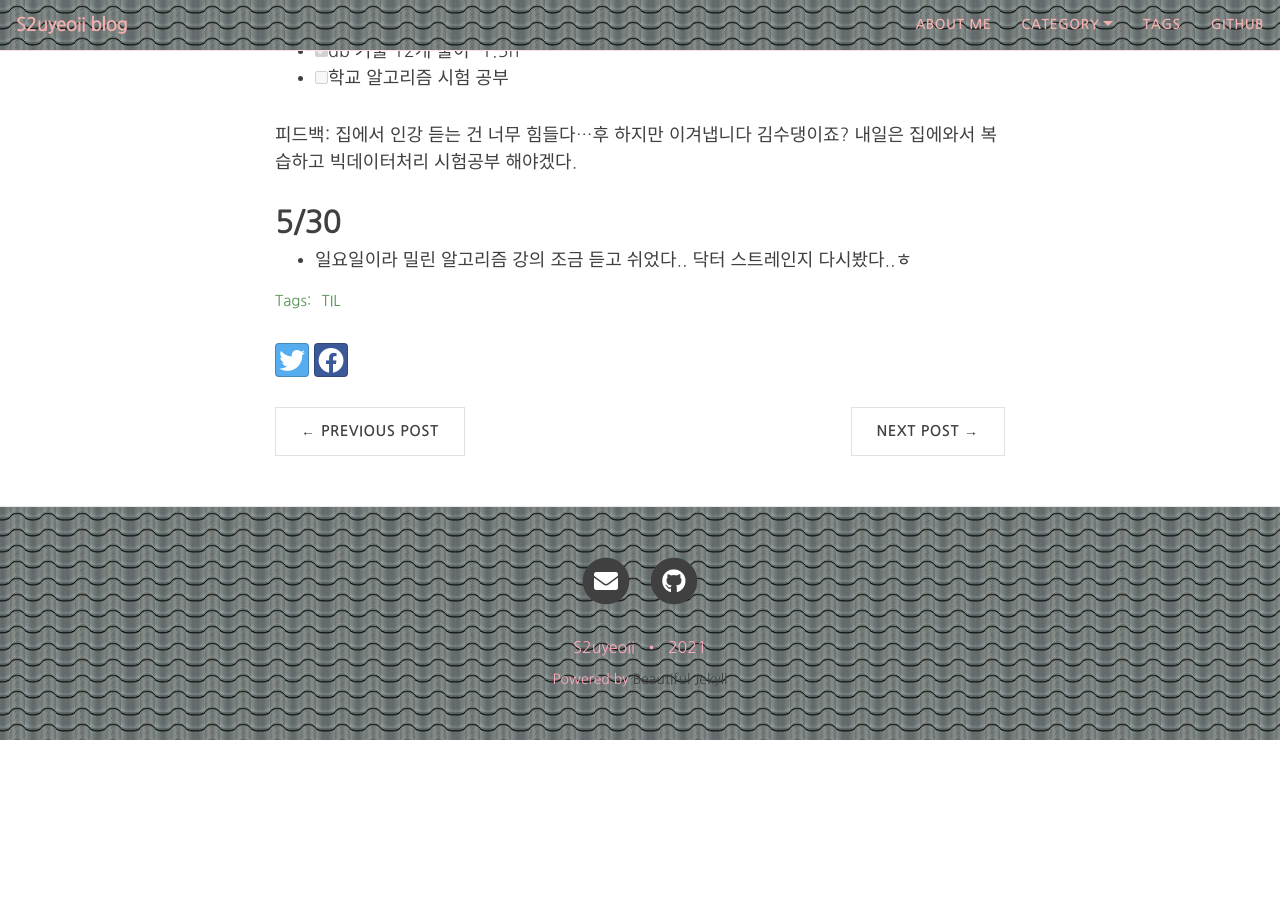
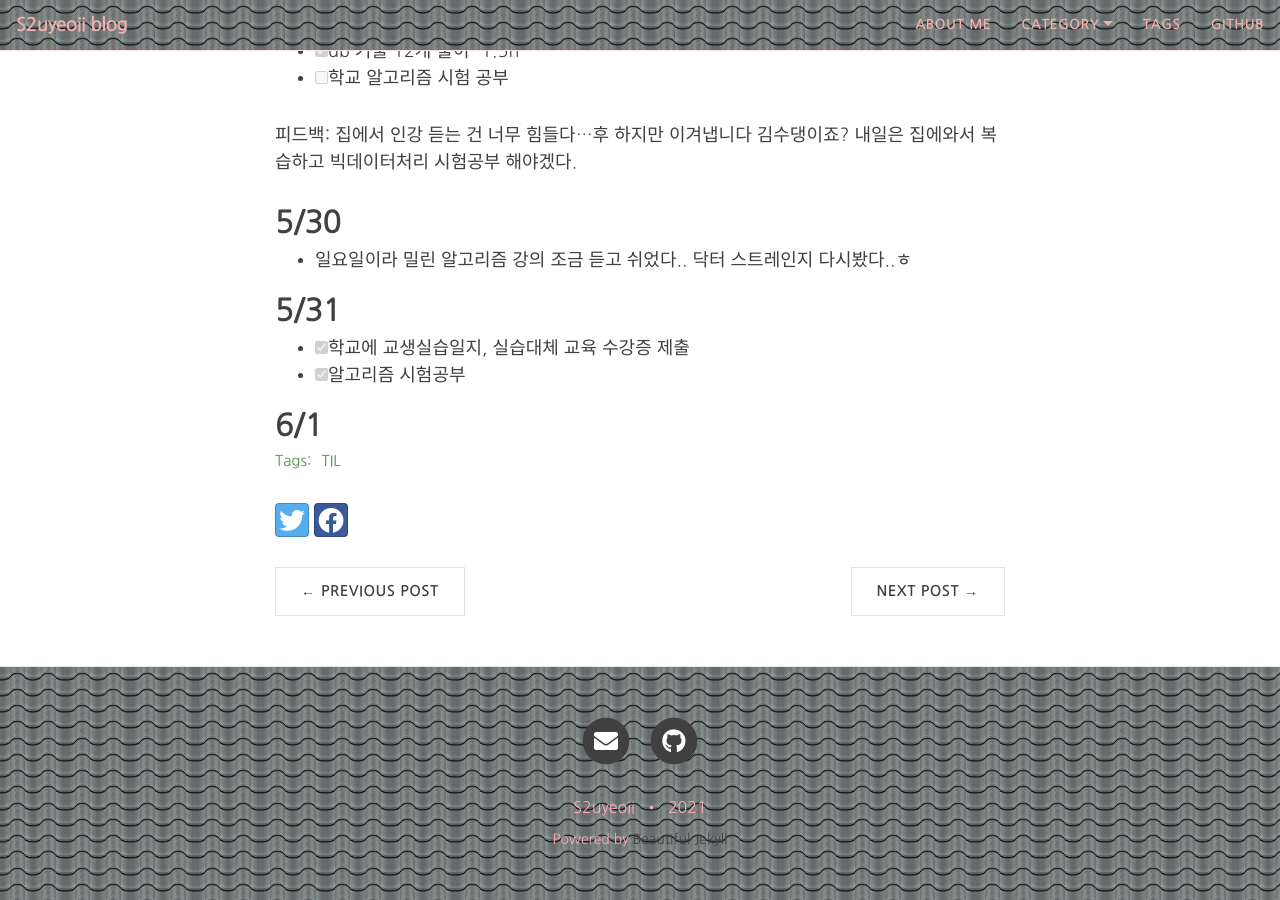
Before and after one commit to yeoneed/yeoneed.github.io, a Jekyll site: the page built from _posts/2021-05-24-5월넷째주-TIL.md, in a window 1280 px wide and 900 px high, scrolled down 1219 px. Built offline with Jekyll 4.4.1, drawn with Linux system fonts in a browser that asks for light colours; nearby versions of some CDN libraries; some web fonts are replaced; before the commit the page ends 1959 px from its top, so only the background shows below that.

Commit message:
Update 2021-05-24-5월넷째주-TIL.md

```diff
--- a/_posts/2021-05-24-5월넷째주-TIL.md
+++ b/_posts/2021-05-24-5월넷째주-TIL.md
@@ -45,3 +45,9 @@ category: [TIL]
 
 ## 5/30
 - 일요일이라 밀린 알고리즘 강의 조금 듣고 쉬었다.. 닥터 스트레인지 다시봤다..ㅎ
+
+## 5/31
+- [x] 학교에 교생실습일지, 실습대체 교육 수강증 제출
+- [x] 알고리즘 시험공부
+
+## 6/1
```
